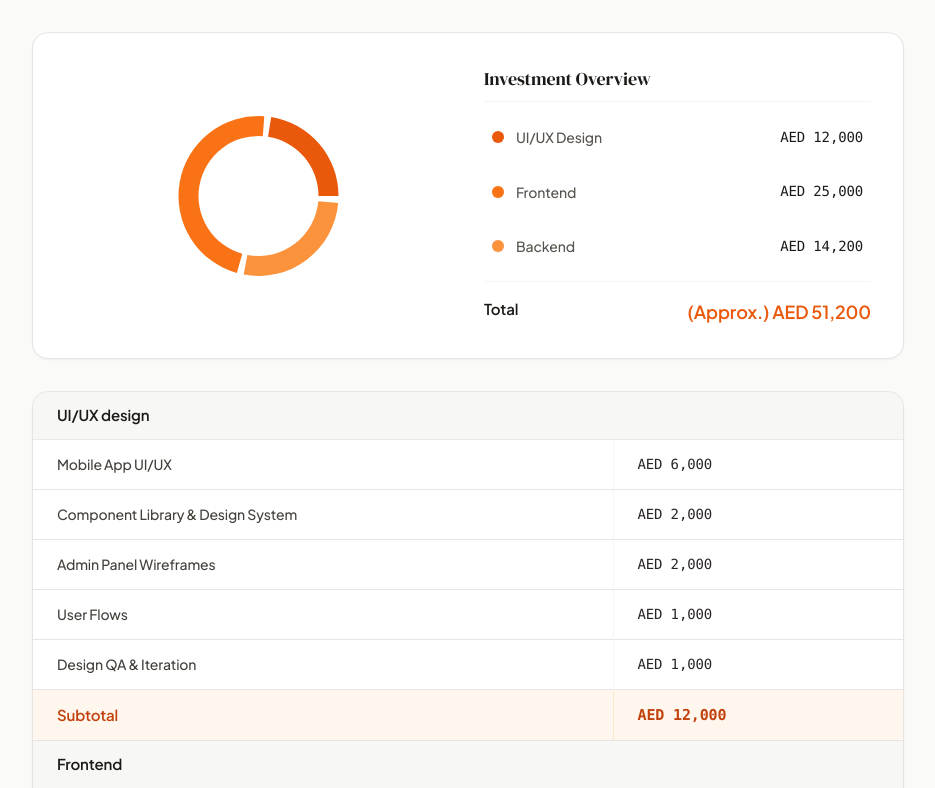
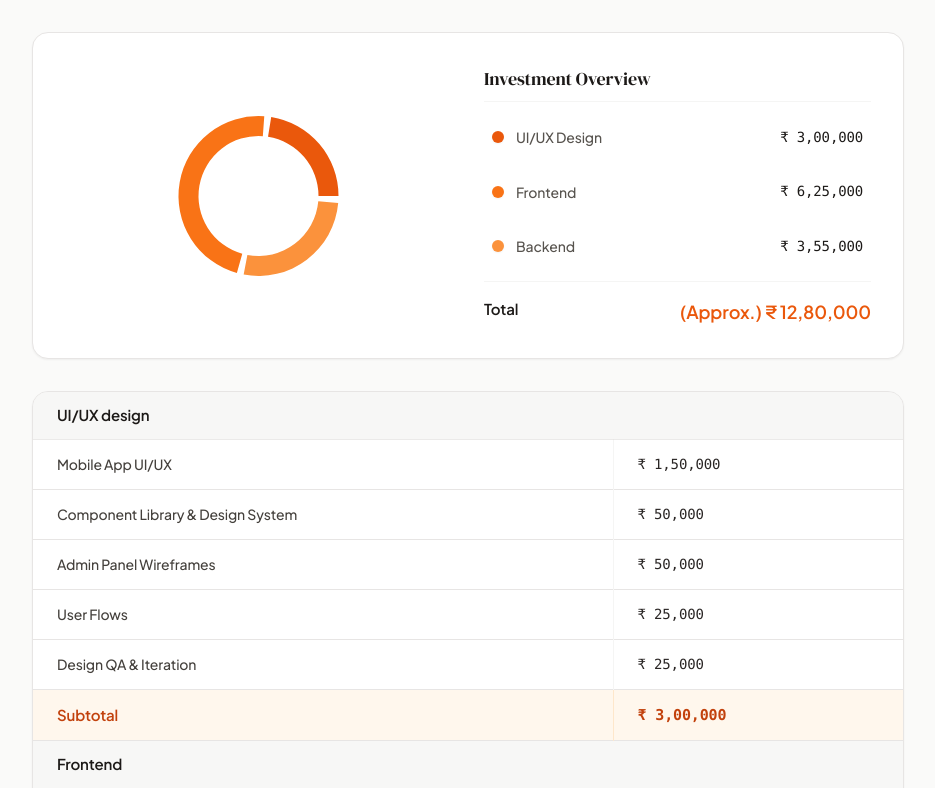
Before and after one commit to SatadalMazumdar/Truth-Care-Pharmacy, a React (Vite) app: page / in a window 1280 px wide. Shown: the part 3272-4060 px from the top of the page, without its empty margins (312-1247 px from the left). Built offline with nearby package versions, Linux system fonts and the light colour scheme.

Commit message:
feat: Update project cost values and change currency display from AED to INR.

```diff
--- a/components/CostChart.tsx
+++ b/components/CostChart.tsx
@@ -16,7 +16,7 @@ const CostChart: React.FC = () => {
   }));
   const total = data.reduce((acc, curr) => acc + curr.value, 0);
 
-  const formatCurrency = (value: number) => `AED ${value.toLocaleString('en-AE')}`;
+  const formatCurrency = (value: number) => `₹ ${value.toLocaleString('en-IN')}`;
 
   const CustomTooltip = ({ active, payload }: any) => {
     if (active && payload && payload.length) {
--- a/components/CostTable.tsx
+++ b/components/CostTable.tsx
@@ -1,39 +1,39 @@
 import React from 'react';
 import { motion } from 'framer-motion';
 
-const formatCurrency = (value: number) => `AED ${value.toLocaleString('en-AE')}`;
+const formatCurrency = (value: number) => `₹ ${value.toLocaleString('en-IN')}`;
 
 const COST_BREAKDOWN = [
     {
         category: "UI/UX design",
-        subtotal: 12000,
+        subtotal: 300000,
         items: [
-            { name: "Mobile App UI/UX", value: 6000 },
-            { name: "Component Library & Design System", value: 2000 },
-            { name: "Admin Panel Wireframes", value: 2000 },
-            { name: "User Flows", value: 1000 },
-            { name: "Design QA & Iteration", value: 1000 },
+            { name: "Mobile App UI/UX", value: 150000 },
+            { name: "Component Library & Design System", value: 50000 },
+            { name: "Admin Panel Wireframes", value: 50000 },
+            { name: "User Flows", value: 25000 },
+            { name: "Design QA & Iteration", value: 25000 },
         ]
     },
     {
         category: "Frontend",
-        subtotal: 25000,
+        subtotal: 625000,
         items: [
-            { name: "App UI Development", value: 12000 },
-            { name: "Shopify Storefront API Integration", value: 6000 },
-            { name: "Firebase Client SDK", value: 5000 },
-            { name: "Testing & QA", value: 2000 },
+            { name: "App UI Development", value: 300000 },
+            { name: "Shopify Storefront API Integration", value: 150000 },
+            { name: "Firebase Client SDK", value: 125000 },
+            { name: "Testing & QA", value: 50000 },
         ]
     },
     {
         category: "Backend",
-        subtotal: 14200,
+        subtotal: 355000,
         items: [
-            { name: "Custom Auth Service", value: 4000 },
-            { name: "Firebase", value: 3000 },
-            { name: "Admin Panel APIs", value: 3000 },
-            { name: "Shopify Webhook Handlers", value: 2400 },
-            { name: "Deployment & Infra", value: 1800 },
+            { name: "Custom Auth Service", value: 100000 },
+            { name: "Firebase", value: 75000 },
+            { name: "Admin Panel APIs", value: 75000 },
+            { name: "Shopify Webhook Handlers", value: 70000 },
+            { name: "Deployment & Infra", value: 35000 },
         ]
     }
 ];
--- a/constants.ts
+++ b/constants.ts
@@ -174,9 +174,9 @@ Key Principle: The client owns everything - codebase, hosting, credentials, and
     }
   ],
   costs: [
-    { name: "UI/UX Design", value: 12000, fill: "#ea580c" },
-    { name: "Frontend", value: 25000, fill: "#f97316" },
-    { name: "Backend", value: 14200, fill: "#fb923c" }
+    { name: "UI/UX Design", value: 300000, fill: "#ea580c" },
+    { name: "Frontend", value: 625000, fill: "#f97316" },
+    { name: "Backend", value: 355000, fill: "#fb923c" }
   ]
 };
 
```
